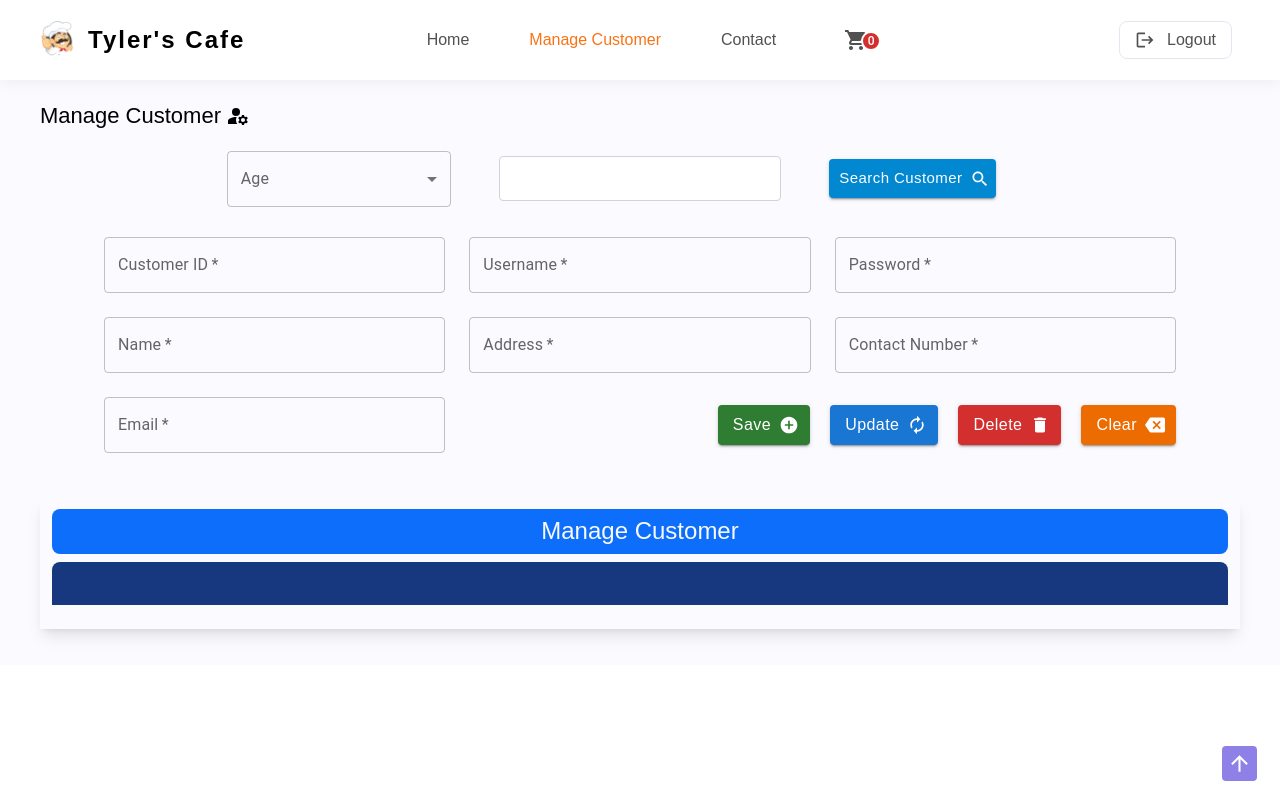
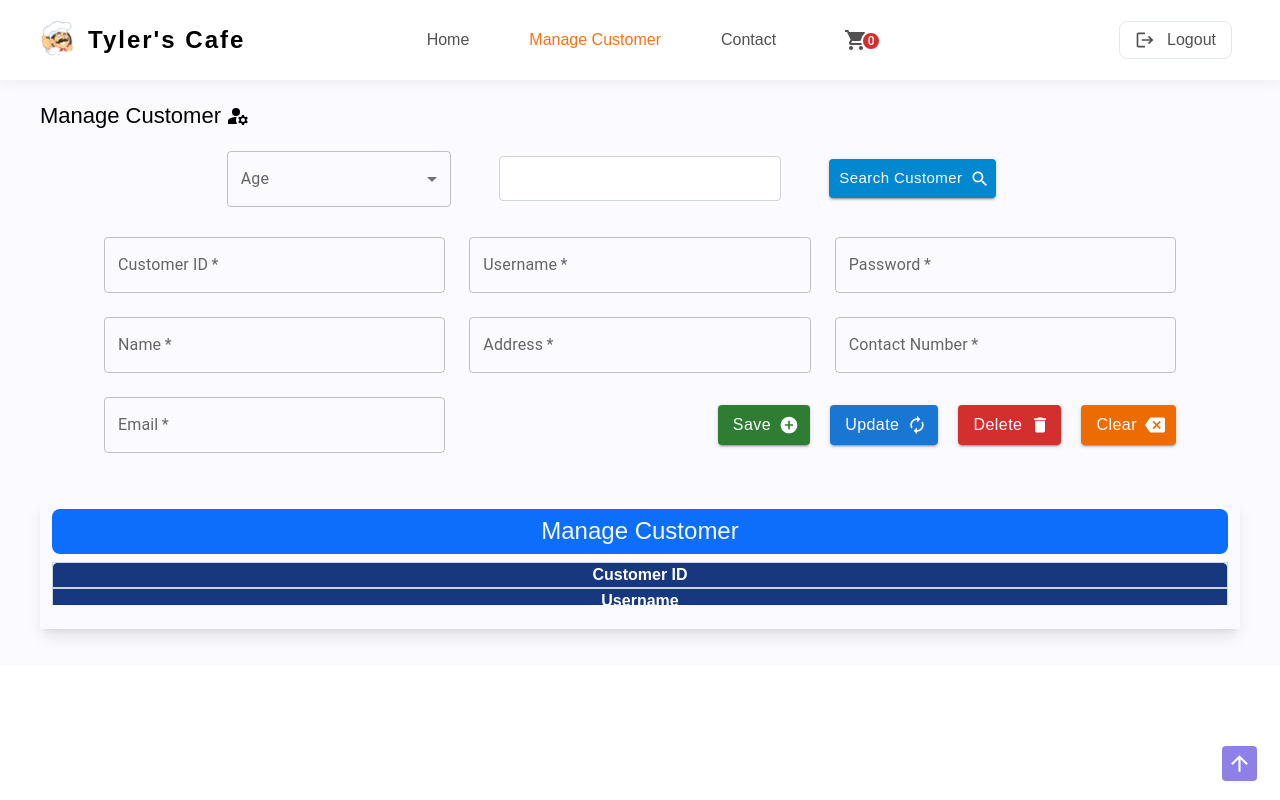
Before and after one commit to AshanSandeep06/Food-Shop-System, a React (Create React App) app in the folder frontend/: page /manage_customer in a window 1280 px wide. Built offline with nearby package versions, Linux system fonts and the light colour scheme.

Commit message:
Content Updated

```diff
--- a/frontend/src/pages/ManageCustomer/ManageCustomer.tsx
+++ b/frontend/src/pages/ManageCustomer/ManageCustomer.tsx
@@ -152,7 +152,15 @@ const ManageCustomer = () => {
         <Table
           tblName="Manage Customer"
           tblHeight="auto"
-          tblHeaders={[]}
+          tblHeaders={[
+            "Customer ID",
+            "Username",
+            "Password",
+            "Name",
+            "Address",
+            "Contact",
+            "Email",
+          ]}
           tblData={[]}
         />
       </section>
```
